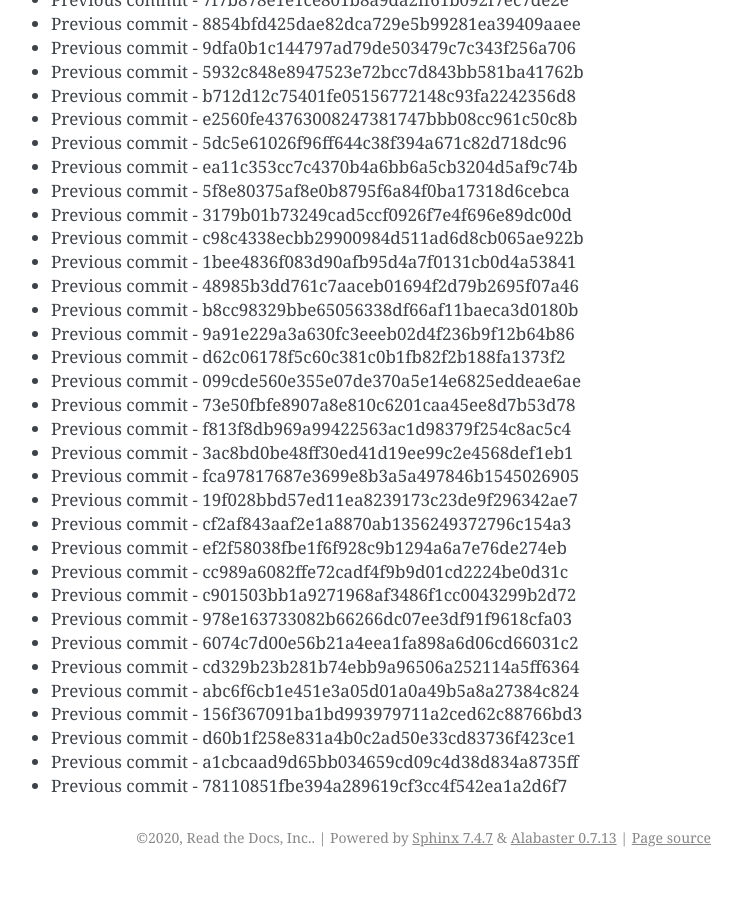
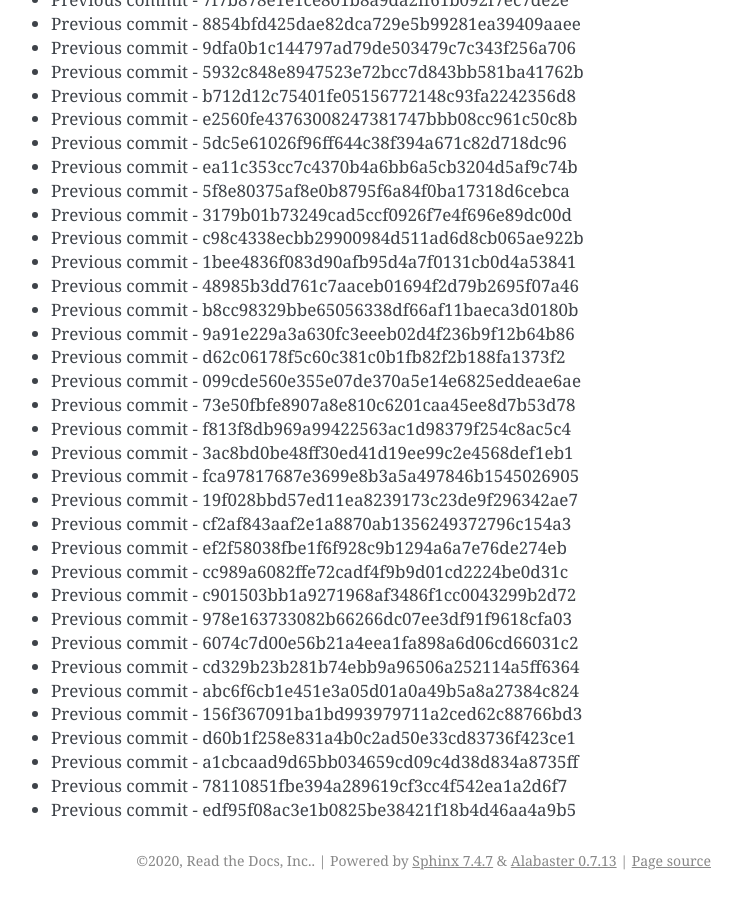
Before and after one commit to readthedocs/rtd-git-stresstest, a Sphinx documentation site: the page built from docs/updates.rst, in a window 1280 px wide and 900 px high, scrolled down 82326 px. Shown: the whole window, without its empty margins (399-1141 px from the left). Built offline with Sphinx 7.4.7, drawn with Linux system fonts in a browser that asks for light colours; before the commit the page ends 83203 px from its top, so only the background shows below that.

Commit message:
Generating commit from previous: edf95f08ac3e1b0825be38421f18b4d46aa4a9b5

```diff
--- a/docs/updates.rst
+++ b/docs/updates.rst
@@ -3491,3 +3491,4 @@ It can be tested for any performance characteristics.
 * Previous commit - d60b1f258e831a4b0c2ad50e33cd83736f423ce1
 * Previous commit - a1cbcaad9d65bb034659cd09c4d38d834a8735ff
 * Previous commit - 78110851fbe394a289619cf3cc4f542ea1a2d6f7
+* Previous commit - edf95f08ac3e1b0825be38421f18b4d46aa4a9b5
```
